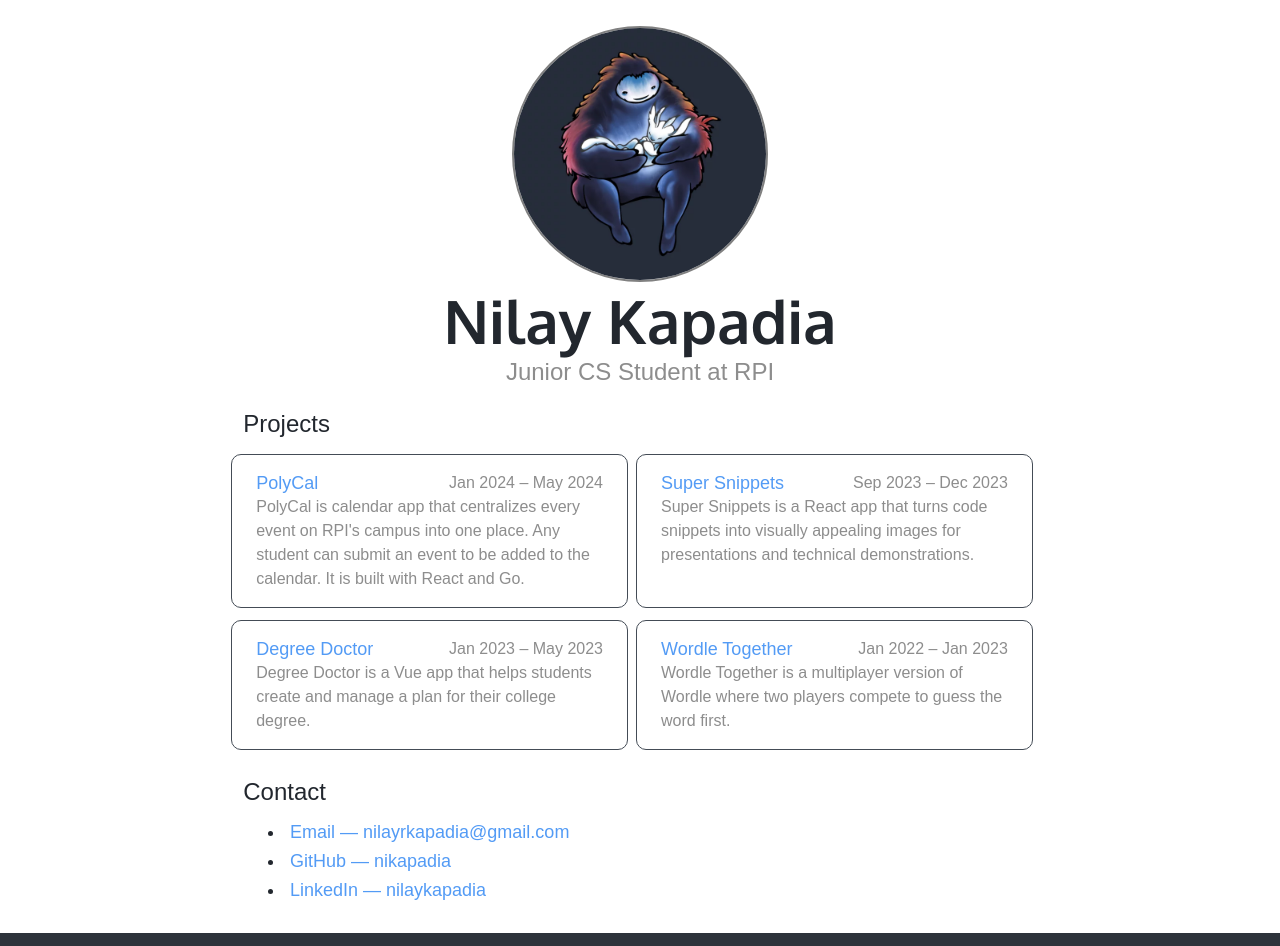
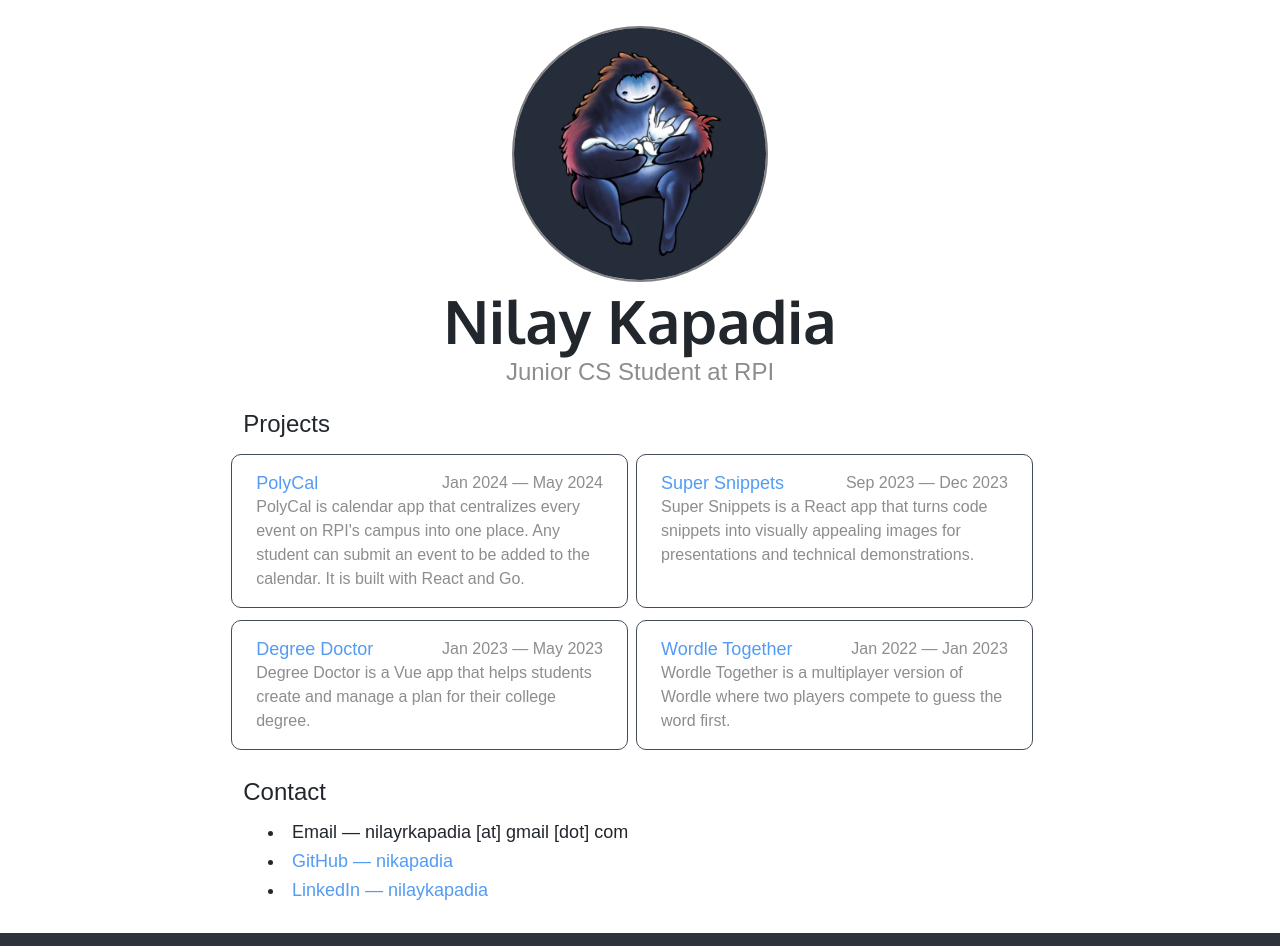
Before and after one commit to nikapadia/website, a SvelteKit app: page / in a window 1280 px wide. Shown: the top 946 px of the page. Built offline with nearby package versions, Linux system fonts and the light colour scheme; a web font is replaced by a local one.

Commit message:
Update resume link
Update email

```diff
--- a/src/routes/+page.svelte
+++ b/src/routes/+page.svelte
@@ -55,7 +55,7 @@
                     <div class="box">
                         <span class="project-title">
                             <a href="https://github.com/nikapadia/polycal" target="_blank" rel="noreferrer">PolyCal</a>
-                            <p>Jan 2024 – May 2024</p>
+                            <p>Jan 2024 — May 2024</p>
                         </span>
                         <p class="project-description">
                             PolyCal is calendar app that centralizes every event on RPI's campus into one place. Any student can submit an event to be added to the calendar. It is built with React and Go.
@@ -66,7 +66,7 @@
                     <div class="box">
                         <span class="project-title">
                             <a href="https://nikapadia.github.io/SuperSnippets" target="_blank" rel="noreferrer">Super Snippets</a>
-                            <p>Sep 2023 – Dec 2023</p>
+                            <p>Sep 2023 — Dec 2023</p>
                         </span>
                         <p class="project-description">
                             Super Snippets is a React app that turns code snippets into visually appealing images for presentations and technical demonstrations.
@@ -77,7 +77,7 @@
                     <div class="box">
                         <span class="project-title">
                             <a href="https://degreedoctor.org" target="_blank" rel="noreferrer">Degree Doctor</a>
-                            <p>Jan 2023 – May 2023</p>
+                            <p>Jan 2023 — May 2023</p>
                         </span>
                         <p class="project-description">
                             Degree Doctor is a Vue app that helps students create and manage a plan for their college degree.
@@ -88,7 +88,7 @@
                     <div class="box">
                         <span class="project-title">
                             <a href="https://wordletogether.com" target="_blank" rel="noreferrer">Wordle Together</a>
-                            <p>Jan 2022 – Jan 2023</p>
+                            <p>Jan 2022 — Jan 2023</p>
                         </span>
                         <p class="project-description">
                             Wordle Together is a multiplayer version of Wordle where two players compete to guess the word first.
@@ -103,7 +103,7 @@
         <div class="contact-wrapper">
             <ol class="contact">
                 <li class="contact-item">
-                    <a href="mailto:nilayrkapadia@gmail.com">Email — nilayrkapadia@gmail.com</a>
+                    Email — nilayrkapadia [at] gmail [dot] com
                 </li>
                 <li class="contact-item">
                     <a href="https://github.com/nikapadia/" target="_blank" rel="noreferrer">GitHub — nikapadia</a>
@@ -297,14 +297,14 @@
 
     .contact-item {
         width: 100%;
-    }
-
-    .contact-item a {
         font-size: 18px;
         font-family: var(--font-serif2);
         text-decoration: none;
         margin: 0;
         padding: 0;
+    }
+
+    .contact-item a {
         color: #539bf5;
     }
 
--- a/src/routes/resume/+page.svelte
+++ b/src/routes/resume/+page.svelte
@@ -1,5 +1,5 @@
 <script>
-    let url = 'https://drive.google.com/file/d/1Y06_RSdUdPZ3StWhzidhy9fm5TRntSJT/view';
+    let url = 'https://drive.google.com/file/d/1KpC0aTf9HUBi_MnN3Q_bwaNRkXdX57pW/view';
 </script>
 
 <svelte:head>
```
